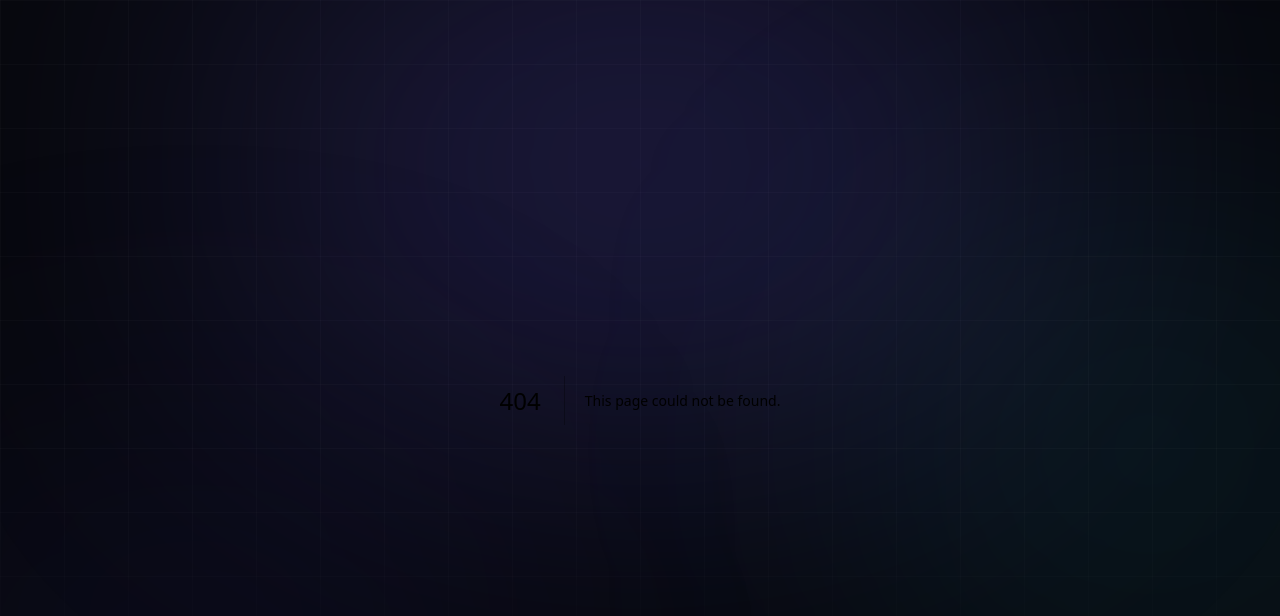
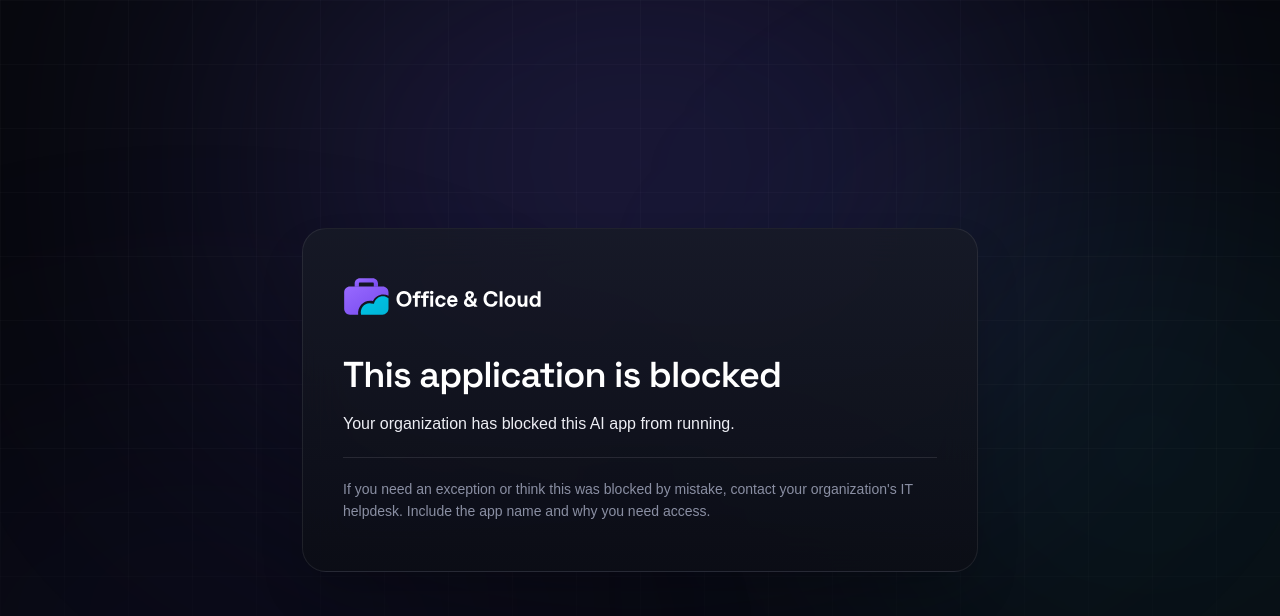
Before and after one commit to MattCarolan/officeandcloud.github.io, a Next.js app: page /blocked/app in a window 1280 px wide. Before the commit this address had no page. Shown: the top 616 px of the page. Built offline with nearby package versions, Linux system fonts and the light colour scheme; a web font is replaced by a local one.

Commit message:
Add public Office & Cloud block notice pages (#5)
* Add public Office & Cloud block notice pages

Give staff generic support guidance when a website or AI application is blocked by their organization.

* Verify the public block notice static exports

* Remove one-time build verification workflow

```diff
--- /dev/null
+++ b/app/blocked/BlockedNotice.tsx
@@ -0,0 +1,35 @@
+import Link from "next/link";
+import { Logo } from "@/components/ui/Logo";
+
+const notices = {
+  website: {
+    heading: "This website is blocked",
+    explanation: "Your organization has blocked access to this website.",
+    details: "Include the website address and why you need access.",
+  },
+  application: {
+    heading: "This application is blocked",
+    explanation: "Your organization has blocked this AI app from running.",
+    details: "Include the app name and why you need access.",
+  },
+};
+
+export function BlockedNotice({ kind }: { kind: keyof typeof notices }) {
+  const notice = notices[kind];
+  return (
+    <main className="container-x grid min-h-screen max-w-[740px] content-center py-12">
+      <section className="glass-strong rounded-3xl px-6 py-8 shadow-2xl sm:px-10 sm:py-12" aria-labelledby="blocked-title">
+        <Link href="/" className="inline-flex rounded-lg focus-visible:outline focus-visible:outline-2 focus-visible:outline-offset-4">
+          <Logo />
+        </Link>
+        <h1 id="blocked-title" className="mt-8 font-display text-3xl font-semibold tracking-tight text-white sm:text-4xl">
+          {notice.heading}
+        </h1>
+        <p className="mt-4 text-base leading-relaxed text-ink">{notice.explanation}</p>
+        <p className="mt-5 border-t border-white/10 pt-5 text-sm leading-relaxed text-muted">
+          If you need an exception or think this was blocked by mistake, contact your organization's IT helpdesk. {notice.details}
+        </p>
+      </section>
+    </main>
+  );
+}
--- /dev/null
+++ b/app/blocked/app/page.tsx
@@ -0,0 +1,12 @@
+import type { Metadata } from "next";
+import { BlockedNotice } from "../BlockedNotice";
+
+export const metadata: Metadata = {
+  title: "Application blocked",
+  description: "Get help with an application blocked by your organization's policy.",
+  robots: { index: false, follow: false },
+};
+
+export default function ApplicationBlockedPage() {
+  return <BlockedNotice kind="application" />;
+}
--- /dev/null
+++ b/app/blocked/page.tsx
@@ -0,0 +1,12 @@
+import type { Metadata } from "next";
+import { BlockedNotice } from "./BlockedNotice";
+
+export const metadata: Metadata = {
+  title: "Website blocked",
+  description: "Get help with a website blocked by your organization's policy.",
+  robots: { index: false, follow: false },
+};
+
+export default function WebsiteBlockedPage() {
+  return <BlockedNotice kind="website" />;
+}
```
